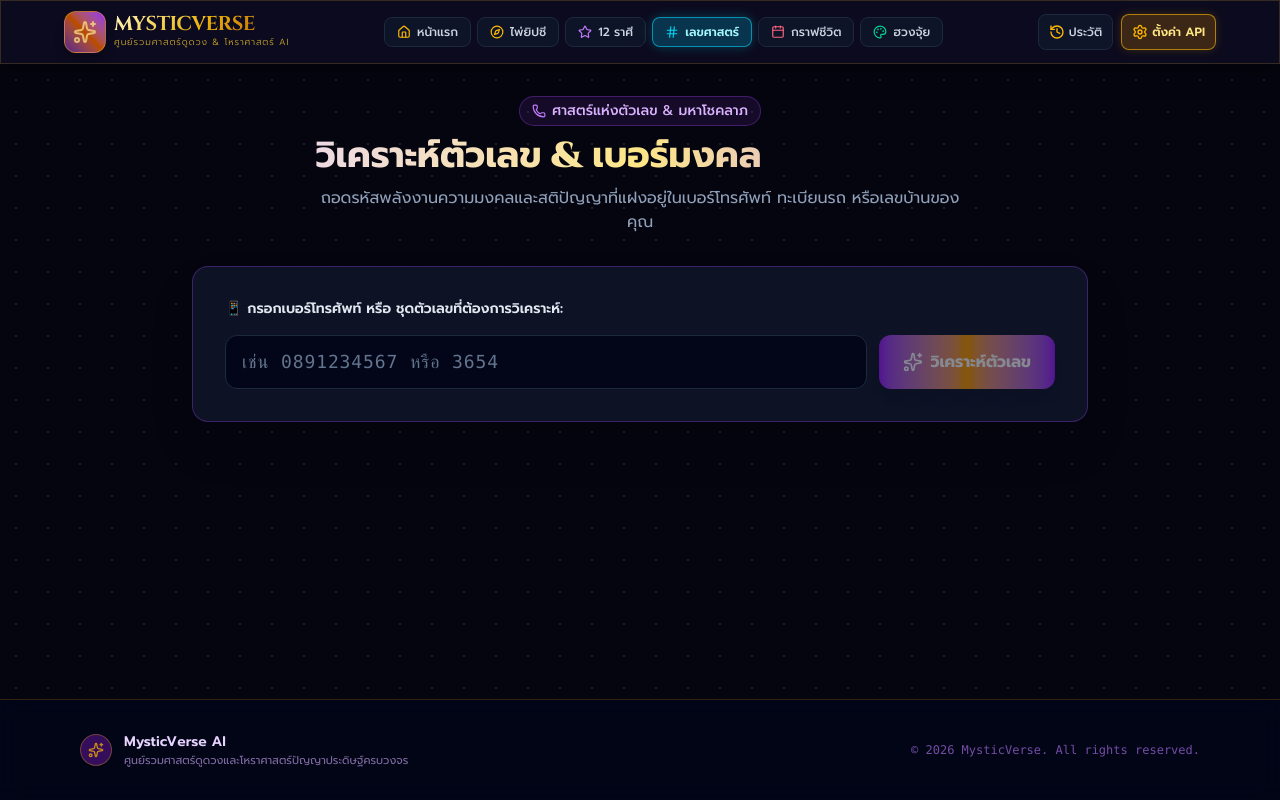
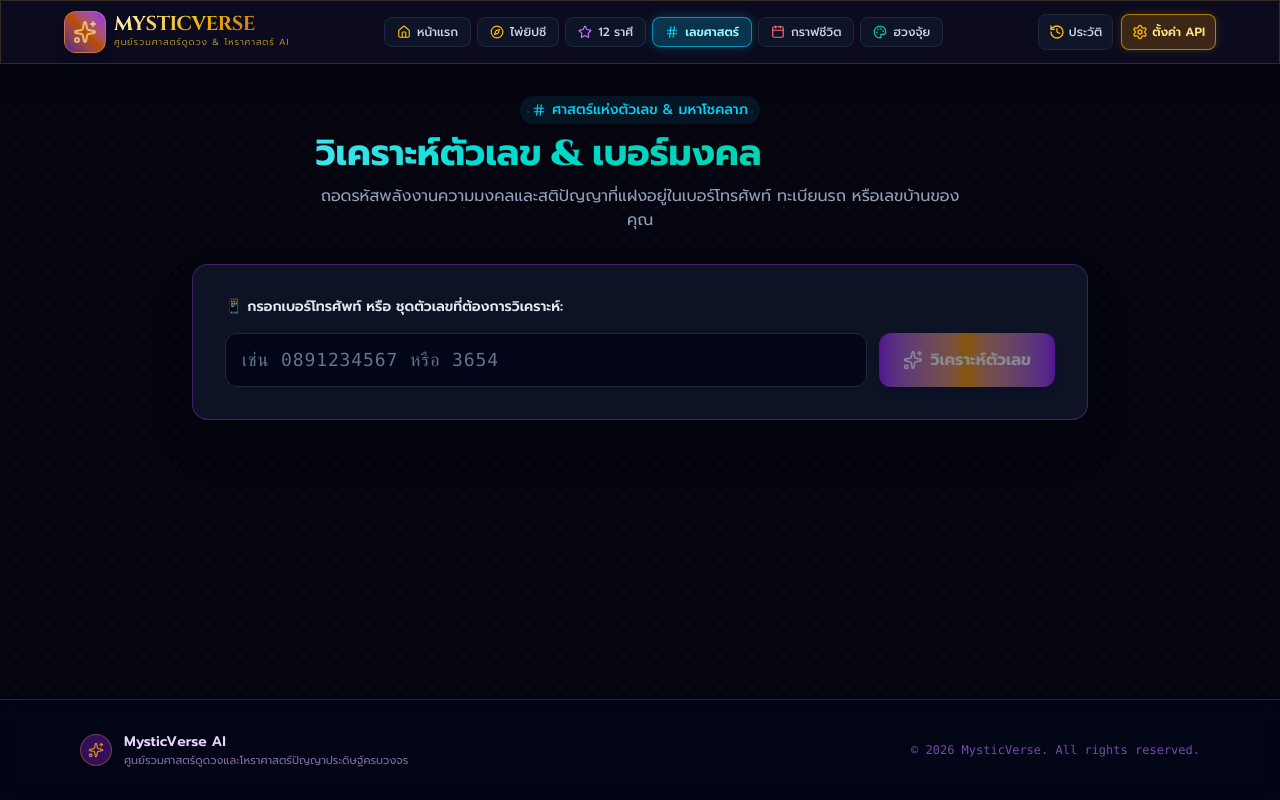
Before and after one commit to pondz1/MysticTarot, a React (Vite) app: page /numerology in a window 1280 px wide. Built offline with nearby package versions, Linux system fonts and the light colour scheme.

Commit message:
feat(design-system): create central moduleThemes.ts constants and apply tokens across all pages & navbar

```diff
--- a/src/components/common/Navbar.tsx
+++ b/src/components/common/Navbar.tsx
@@ -14,6 +14,8 @@ import {
   X,
   Hash,
 } from 'lucide-react';
+
+import { MODULE_THEMES } from '../../constants/moduleThemes';
 
 interface NavbarProps {
   onOpenSettings: () => void;
@@ -42,54 +44,42 @@ export const Navbar: React.FC<NavbarProps> = ({
       path: '/',
       active: isHomeActive,
       icon: Home,
-      activeStyle: 'bg-amber-500/20 text-amber-200 border-amber-400/60 shadow-[0_0_12px_rgba(245,158,11,0.25)]',
-      iconColor: 'text-amber-400',
-      badgeBg: 'bg-amber-500/10 border-amber-500/20 text-amber-400',
+      theme: MODULE_THEMES.home,
     },
     {
       label: 'ไพ่ยิปซี',
       path: '/tarot',
       active: isTarotActive,
       icon: Compass,
-      activeStyle: 'bg-amber-500/20 text-amber-200 border-amber-400/60 shadow-[0_0_12px_rgba(245,158,11,0.25)]',
-      iconColor: 'text-amber-400',
-      badgeBg: 'bg-amber-500/10 border-amber-500/20 text-amber-400',
+      theme: MODULE_THEMES.tarot,
     },
     {
       label: '12 ราศี',
       path: '/horoscope',
       active: isHoroscopeActive,
       icon: Star,
-      activeStyle: 'bg-purple-500/25 text-purple-200 border-purple-400/60 shadow-[0_0_12px_rgba(168,85,247,0.3)]',
-      iconColor: 'text-purple-400',
-      badgeBg: 'bg-purple-500/10 border-purple-500/20 text-purple-400',
+      theme: MODULE_THEMES.horoscope,
     },
     {
       label: 'เลขศาสตร์',
       path: '/numerology',
       active: isNumerologyActive,
       icon: Hash,
-      activeStyle: 'bg-cyan-500/25 text-cyan-200 border-cyan-400/60 shadow-[0_0_12px_rgba(6,182,212,0.3)]',
-      iconColor: 'text-cyan-400',
-      badgeBg: 'bg-cyan-500/10 border-cyan-500/20 text-cyan-400',
+      theme: MODULE_THEMES.numerology,
     },
     {
       label: 'กราฟชีวิต',
       path: '/thai-astrology',
       active: isThaiAstrologyActive,
       icon: Calendar,
-      activeStyle: 'bg-rose-500/25 text-rose-200 border-rose-400/60 shadow-[0_0_12px_rgba(244,63,94,0.3)]',
-      iconColor: 'text-rose-400',
-      badgeBg: 'bg-rose-500/10 border-rose-500/20 text-rose-400',
+      theme: MODULE_THEMES['thai-astrology'],
     },
     {
       label: 'ฮวงจุ้ย',
       path: '/feng-shui',
       active: isFengShuiActive,
       icon: Palette,
-      activeStyle: 'bg-emerald-500/25 text-emerald-200 border-emerald-400/60 shadow-[0_0_12px_rgba(16,185,129,0.3)]',
-      iconColor: 'text-emerald-400',
-      badgeBg: 'bg-emerald-500/10 border-emerald-500/20 text-emerald-400',
+      theme: MODULE_THEMES['feng-shui'],
     },
   ];
 
@@ -128,11 +118,11 @@ export const Navbar: React.FC<NavbarProps> = ({
                 to={item.path}
                 className={`flex items-center gap-1.5 px-3 py-1.5 rounded-lg text-xs font-medium border transition-all cursor-pointer ${
                   item.active
-                    ? `${item.activeStyle} font-semibold`
+                    ? `${item.theme.activeNavStyle} font-semibold`
                     : 'text-slate-300 bg-slate-900/80 border-slate-800 hover:bg-slate-800 hover:text-white'
                 }`}
               >
-                <Icon className={`w-3.5 h-3.5 ${item.iconColor} shrink-0`} />
+                <Icon className={`w-3.5 h-3.5 ${item.theme.iconColor} shrink-0`} />
                 <span className="whitespace-nowrap">{item.label}</span>
               </Link>
             );
@@ -195,11 +185,11 @@ export const Navbar: React.FC<NavbarProps> = ({
                     onClick={() => setIsMobileMenuOpen(false)}
                     className={`flex items-center gap-2.5 p-3 rounded-xl text-xs font-semibold transition-all cursor-pointer border ${
                       item.active
-                        ? `${item.activeStyle} shadow-md`
+                        ? `${item.theme.activeNavStyle} shadow-md`
                         : 'text-slate-300 bg-slate-900 border-slate-800/80 hover:bg-slate-800'
                     }`}
                   >
-                    <div className={`p-1.5 rounded-lg border ${item.badgeBg}`}>
+                    <div className={`p-1.5 rounded-lg border ${item.theme.badgeBg}`}>
                       <Icon className="w-4 h-4" />
                     </div>
                     <span className="truncate">{item.label}</span>
--- /dev/null
+++ b/src/constants/moduleThemes.ts
@@ -0,0 +1,94 @@
+export interface ModuleTheme {
+  id: 'home' | 'tarot' | 'horoscope' | 'numerology' | 'thai-astrology' | 'feng-shui';
+  nameTh: string;
+  nameEn: string;
+  primaryColor: string;
+  accentGlow: string;
+  heroGradient: string;
+  borderGlow: string;
+  activeNavStyle: string;
+  iconColor: string;
+  badgeBg: string;
+  cardBg: string;
+}
+
+export const MODULE_THEMES: Record<string, ModuleTheme> = {
+  home: {
+    id: 'home',
+    nameTh: 'หน้าแรก',
+    nameEn: 'Home',
+    primaryColor: 'amber',
+    accentGlow: 'rgba(245, 158, 11, 0.25)',
+    heroGradient: 'from-amber-400 via-purple-400 to-indigo-400',
+    borderGlow: 'border-amber-400/50',
+    activeNavStyle: 'bg-amber-500/20 text-amber-200 border-amber-400/60 shadow-[0_0_12px_rgba(245,158,11,0.25)]',
+    iconColor: 'text-amber-400',
+    badgeBg: 'bg-amber-500/10 border-amber-500/20 text-amber-400',
+    cardBg: 'bg-slate-900/80 border-amber-500/30',
+  },
+  tarot: {
+    id: 'tarot',
+    nameTh: 'ไพ่ยิปซี',
+    nameEn: 'Tarot Cards',
+    primaryColor: 'amber',
+    accentGlow: 'rgba(245, 158, 11, 0.25)',
+    heroGradient: 'from-amber-300 via-amber-400 to-purple-400',
+    borderGlow: 'border-amber-400/50',
+    activeNavStyle: 'bg-amber-500/20 text-amber-200 border-amber-400/60 shadow-[0_0_12px_rgba(245,158,11,0.25)]',
+    iconColor: 'text-amber-400',
+    badgeBg: 'bg-amber-500/10 border-amber-500/20 text-amber-400',
+    cardBg: 'glass-panel-gold border-amber-400/40',
+  },
+  horoscope: {
+    id: 'horoscope',
+    nameTh: '12 ราศี',
+    nameEn: 'Zodiac Horoscope',
+    primaryColor: 'purple',
+    accentGlow: 'rgba(168, 85, 247, 0.3)',
+    heroGradient: 'from-purple-300 via-indigo-400 to-pink-400',
+    borderGlow: 'border-purple-400/50',
+    activeNavStyle: 'bg-purple-500/25 text-purple-200 border-purple-400/60 shadow-[0_0_12px_rgba(168,85,247,0.3)]',
+    iconColor: 'text-purple-400',
+    badgeBg: 'bg-purple-500/10 border-purple-500/20 text-purple-400',
+    cardBg: 'bg-slate-900/90 border-purple-500/40 shadow-purple-900/20',
+  },
+  numerology: {
+    id: 'numerology',
+    nameTh: 'เลขศาสตร์',
+    nameEn: 'Numerology',
+    primaryColor: 'cyan',
+    accentGlow: 'rgba(6, 182, 212, 0.3)',
+    heroGradient: 'from-cyan-300 via-teal-400 to-emerald-400',
+    borderGlow: 'border-cyan-400/50',
+    activeNavStyle: 'bg-cyan-500/25 text-cyan-200 border-cyan-400/60 shadow-[0_0_12px_rgba(6,182,212,0.3)]',
+    iconColor: 'text-cyan-400',
+    badgeBg: 'bg-cyan-500/10 border-cyan-500/20 text-cyan-400',
+    cardBg: 'bg-slate-900/90 border-cyan-500/40 shadow-cyan-900/20',
+  },
+  'thai-astrology': {
+    id: 'thai-astrology',
+    nameTh: 'กราฟชีวิต',
+    nameEn: 'Thai Life Graph',
+    primaryColor: 'rose',
+    accentGlow: 'rgba(244, 63, 94, 0.3)',
+    heroGradient: 'from-rose-300 via-amber-400 to-orange-400',
+    borderGlow: 'border-rose-400/50',
+    activeNavStyle: 'bg-rose-500/25 text-rose-200 border-rose-400/60 shadow-[0_0_12px_rgba(244,63,94,0.3)]',
+    iconColor: 'text-rose-400',
+    badgeBg: 'bg-rose-500/10 border-rose-500/20 text-rose-400',
+    cardBg: 'bg-slate-900/90 border-rose-500/40 shadow-rose-900/20',
+  },
+  'feng-shui': {
+    id: 'feng-shui',
+    nameTh: 'ฮวงจุ้ย',
+    nameEn: 'Feng Shui',
+    primaryColor: 'emerald',
+    accentGlow: 'rgba(16, 185, 129, 0.3)',
+    heroGradient: 'from-emerald-300 via-teal-400 to-green-400',
+    borderGlow: 'border-emerald-400/50',
+    activeNavStyle: 'bg-emerald-500/25 text-emerald-200 border-emerald-400/60 shadow-[0_0_12px_rgba(16,185,129,0.3)]',
+    iconColor: 'text-emerald-400',
+    badgeBg: 'bg-emerald-500/10 border-emerald-500/20 text-emerald-400',
+    cardBg: 'bg-slate-900/90 border-emerald-500/40 shadow-emerald-900/20',
+  },
+};
--- a/src/features/feng-shui/pages/FengShuiPage.tsx
+++ b/src/features/feng-shui/pages/FengShuiPage.tsx
@@ -1,8 +1,10 @@
 import React, { useState } from 'react';
 import { DAILY_LUCKY_COLORS_TABLE, AUSPICIOUS_DIRECTIONS, FENG_SHUI_TIPS } from '../data/fengShuiData';
 import { Compass, Palette, Home, CheckCircle2 } from 'lucide-react';
+import { MODULE_THEMES } from '../../../constants/moduleThemes';
 
 export const FengShuiPage: React.FC = () => {
+  const theme = MODULE_THEMES['feng-shui'];
   const [selectedDayIndex, setSelectedDayIndex] = useState<number>(0);
 
   const currentDayInfo = DAILY_LUCKY_COLORS_TABLE[selectedDayIndex];
@@ -11,11 +13,11 @@ export const FengShuiPage: React.FC = () => {
     <div className="w-full max-w-5xl mx-auto space-y-8 animate-fade-in pb-12">
       {/* Header */}
       <div className="text-center space-y-2.5">
-        <div className="inline-flex items-center gap-1.5 px-3 py-1 rounded-full bg-rose-500/10 border border-rose-500/30 text-rose-300 text-xs sm:text-sm font-medium">
-          <Compass className="w-3.5 h-3.5 text-rose-400" />
+        <div className={`inline-flex items-center gap-1.5 px-3 py-1 rounded-full ${theme.badgeBg} text-xs sm:text-sm font-medium`}>
+          <Compass className={`w-3.5 h-3.5 ${theme.iconColor}`} />
           <span>ศาสตร์แห่งพลังงานฮวงจุ้ย & สีมงคล</span>
         </div>
-        <h1 className="text-xl sm:text-3xl md:text-4xl font-extrabold bg-gradient-to-r from-rose-200 via-amber-200 to-rose-400 bg-clip-text text-transparent px-2">
+        <h1 className={`text-xl sm:text-3xl md:text-4xl font-extrabold bg-gradient-to-r ${theme.heroGradient} bg-clip-text text-transparent px-2`}>
           ตารางสีเสื้อมงคล & พลังงานฮวงจุ้ย <span className="block sm:inline text-base sm:text-2xl opacity-90">(Daily Feng Shui)</span>
         </h1>
         <p className="text-slate-400 text-xs sm:text-base max-w-2xl mx-auto px-2">
--- a/src/features/horoscope/pages/HoroscopePage.tsx
+++ b/src/features/horoscope/pages/HoroscopePage.tsx
@@ -29,12 +29,14 @@ import {
 } from 'lucide-react';
 import type { ApiSettings } from '../../tarot/types/tarot';
 import { analyzeZodiacHoroscope } from '../../../services/aiService';
+import { MODULE_THEMES } from '../../../constants/moduleThemes';
 
 interface HoroscopePageProps {
   apiSettings: ApiSettings;
 }
 
 export const HoroscopePage: React.FC<HoroscopePageProps> = ({ apiSettings }) => {
+  const theme = MODULE_THEMES.horoscope;
   const [selectedSign, setSelectedSign] = useState<ZodiacSign>(ZODIAC_SIGNS[0]);
   const [timeframe, setTimeframe] = useState<'daily' | 'monthly'>('daily');
   const [useAi, setUseAi] = useState<boolean>(false);
@@ -87,6 +89,8 @@ export const HoroscopePage: React.FC<HoroscopePageProps> = ({ apiSettings }) =>
   const handleFindZodiac = (e: React.FormEvent) => {
     e.preventDefault();
     const foundSign = findZodiacSignByBirthdate(birthMonth, birthDay);
+    setSelectedSign(foundSign);
+    setShowFinder(false);
     handleFetchHoroscope(foundSign, timeframe, useAi);
     if (resultCardRef.current) {
       resultCardRef.current.scrollIntoView({ behavior: 'smooth' });
@@ -104,11 +108,11 @@ export const HoroscopePage: React.FC<HoroscopePageProps> = ({ apiSettings }) =>
     <div className="w-full max-w-5xl mx-auto space-y-8 animate-fade-in pb-16">
       {/* Header */}
       <div className="text-center space-y-2.5">
-        <div className="inline-flex items-center gap-1.5 px-3.5 py-1 rounded-full bg-amber-500/10 border border-amber-500/30 text-amber-300 text-xs sm:text-sm font-medium">
-          <Star className="w-3.5 h-3.5 text-amber-400" />
+        <div className={`inline-flex items-center gap-1.5 px-3.5 py-1 rounded-full ${theme.badgeBg} text-xs sm:text-sm font-medium`}>
+          <Star className={`w-3.5 h-3.5 ${theme.iconColor}`} />
           <span>ดวงชะตา 12 ราศีประจำวัน & รายเดือน</span>
         </div>
-        <h1 className="text-xl sm:text-3xl md:text-4xl font-extrabold bg-gradient-to-r from-amber-200 via-purple-200 to-amber-400 bg-clip-text text-transparent px-2">
+        <h1 className={`text-xl sm:text-3xl md:text-4xl font-extrabold bg-gradient-to-r ${theme.heroGradient} bg-clip-text text-transparent px-2`}>
           ทำนายดวงชะตา 12 ราศี <span className="block sm:inline text-base sm:text-2xl opacity-90">(Zodiac Horoscope)</span>
         </h1>
         <p className="text-slate-400 text-xs sm:text-base max-w-2xl mx-auto px-2">
--- a/src/features/numerology/pages/NumerologyPage.tsx
+++ b/src/features/numerology/pages/NumerologyPage.tsx
@@ -1,9 +1,11 @@
 import React, { useState } from 'react';
 import { analyzePhoneNumber } from '../data/numerologyData';
 import type { PhoneAnalysisResult } from '../types/numerology';
-import { Sparkles, Phone, Award, ShieldCheck } from 'lucide-react';
+import { Sparkles, Hash, Award, ShieldCheck } from 'lucide-react';
+import { MODULE_THEMES } from '../../../constants/moduleThemes';
 
 export const NumerologyPage: React.FC = () => {
+  const theme = MODULE_THEMES.numerology;
   const [phoneNumber, setPhoneNumber] = useState<string>('');
   const [result, setResult] = useState<PhoneAnalysisResult | null>(null);
   const [isAnalyzing, setIsAnalyzing] = useState<boolean>(false);
@@ -23,11 +25,11 @@ export const NumerologyPage: React.FC = () => {
     <div className="w-full max-w-4xl mx-auto space-y-8 animate-fade-in pb-12">
       {/* Header */}
       <div className="text-center space-y-2.5">
-        <div className="inline-flex items-center gap-1.5 px-3 py-1 rounded-full bg-purple-500/10 border border-purple-500/30 text-purple-300 text-xs sm:text-sm font-medium">
-          <Phone className="w-3.5 h-3.5 text-purple-400" />
+        <div className={`inline-flex items-center gap-1.5 px-3 py-1 rounded-full ${theme.badgeBg} text-xs sm:text-sm font-medium`}>
+          <Hash className={`w-3.5 h-3.5 ${theme.iconColor}`} />
           <span>ศาสตร์แห่งตัวเลข & มหาโชคลาภ</span>
         </div>
-        <h1 className="text-xl sm:text-3xl md:text-4xl font-extrabold bg-gradient-to-r from-purple-200 via-amber-200 to-purple-400 bg-clip-text text-transparent px-2">
+        <h1 className={`text-xl sm:text-3xl md:text-4xl font-extrabold bg-gradient-to-r ${theme.heroGradient} bg-clip-text text-transparent px-2`}>
           วิเคราะห์ตัวเลข & เบอร์มงคล <span className="block sm:inline text-base sm:text-2xl opacity-90">(Numerology)</span>
         </h1>
         <p className="text-slate-400 text-xs sm:text-base max-w-2xl mx-auto px-2">
--- a/src/features/thai-astrology/pages/ThaiAstrologyPage.tsx
+++ b/src/features/thai-astrology/pages/ThaiAstrologyPage.tsx
@@ -2,8 +2,10 @@ import React, { useState } from 'react';
 import { calculateLifeGraph, DAYS_OF_WEEK } from '../data/thaiAstrologyData';
 import type { ThaiLifeChartResult } from '../types/thaiAstrology';
 import { Sparkles, Calendar, TrendingUp } from 'lucide-react';
+import { MODULE_THEMES } from '../../../constants/moduleThemes';
 
 export const ThaiAstrologyPage: React.FC = () => {
+  const theme = MODULE_THEMES['thai-astrology'];
   const [birthDate, setBirthDate] = useState<string>('1995-06-15');
   const [dayIndex, setDayIndex] = useState<number>(3); // Wednesday default
   const [result, setResult] = useState<ThaiLifeChartResult | null>(() => calculateLifeGraph('1995-06-15', 3));
@@ -19,11 +21,11 @@ export const ThaiAstrologyPage: React.FC = () => {
     <div className="w-full max-w-5xl mx-auto space-y-8 animate-fade-in pb-12">
       {/* Header */}
       <div className="text-center space-y-2.5">
-        <div className="inline-flex items-center gap-1.5 px-3 py-1 rounded-full bg-emerald-500/10 border border-emerald-500/30 text-emerald-300 text-xs sm:text-sm font-medium">
-          <Calendar className="w-3.5 h-3.5 text-emerald-400" />
+        <div className={`inline-flex items-center gap-1.5 px-3 py-1 rounded-full ${theme.badgeBg} text-xs sm:text-sm font-medium`}>
+          <Calendar className={`w-3.5 h-3.5 ${theme.iconColor}`} />
           <span>ดวงไทยโบราณ & กราฟชีวิต 9 ช่วงอายุ</span>
         </div>
-        <h1 className="text-xl sm:text-3xl md:text-4xl font-extrabold bg-gradient-to-r from-emerald-200 via-amber-200 to-emerald-400 bg-clip-text text-transparent px-2">
+        <h1 className={`text-xl sm:text-3xl md:text-4xl font-extrabold bg-gradient-to-r ${theme.heroGradient} bg-clip-text text-transparent px-2`}>
           ถอดรหัสกราฟชีวิต & โหราศาสตร์ไทย <span className="block sm:inline text-base sm:text-2xl opacity-90">(Thai Life Chart)</span>
         </h1>
         <p className="text-slate-400 text-xs sm:text-base max-w-2xl mx-auto px-2">
```
